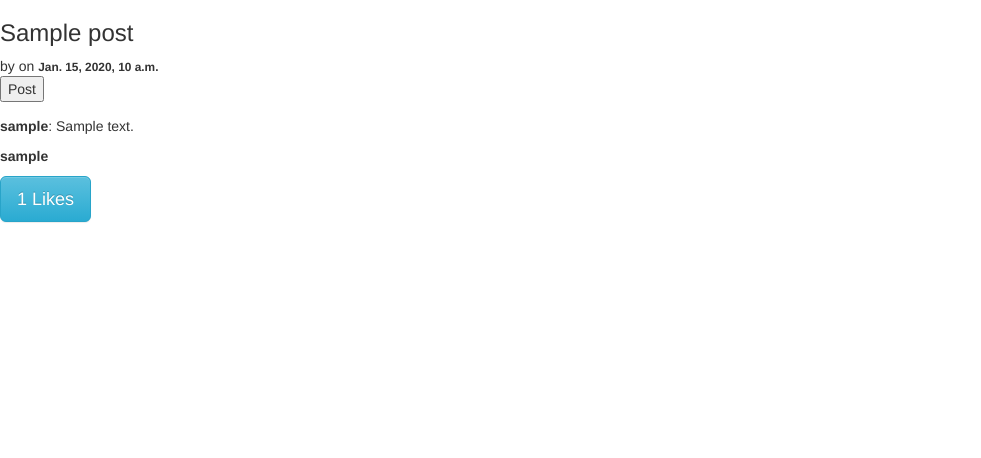
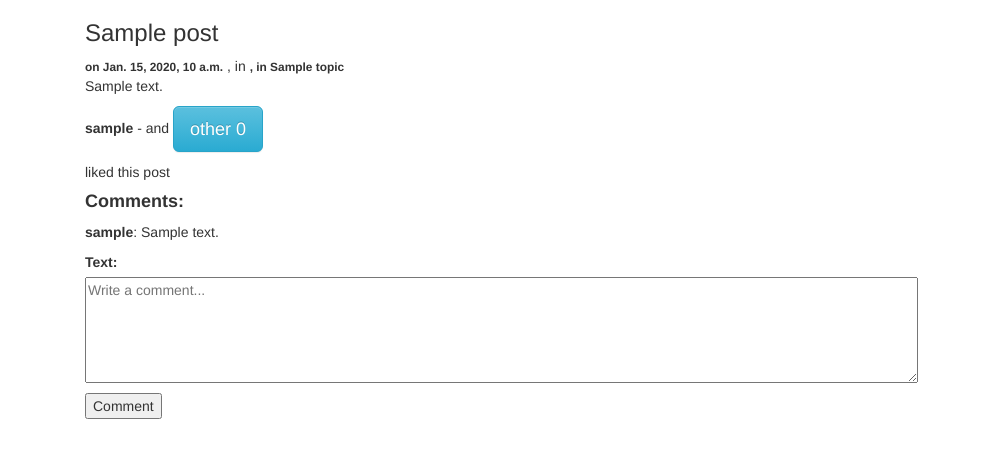
Before and after one commit to awpcourse/Fantastic4, a Django app: page /blog/post/1/ in a window 1280 px wide. Shown: the top 458 px of the page, without its empty margins (0-981 px from the left). Run offline with Django 3.2, Linux system fonts and the light colour scheme; tables that the repository leaves empty hold one stand-in row (values such as "Sample post"); some libraries are stand-ins or nearby versions.

Commit message:
Post details updated

```diff
--- a/MySpace/blog/forms.py
+++ b/MySpace/blog/forms.py
@@ -1,6 +1,6 @@
-from django.forms import Form, CharField, DateTimeField, ImageField, Textarea, PasswordInput
+from django.forms import Form, CharField, TextInput,  DateTimeField, ImageField, Textarea, PasswordInput
 from django.forms import ModelForm
-from blog.models import UserInfo, User
+from blog.models import UserInfo, User, UserPostComment
 from django.contrib.auth.forms import UserCreationForm
 
 class UserCreateFrom(UserCreationForm):
@@ -32,3 +32,20 @@ class RegisterForm(ModelForm):
     class Meta:
         model = UserInfo
         fields = ['first_name', 'last_name', 'birth_date', 'email']
+
+
+class UserPostCommentForm(ModelForm):
+
+
+    def __init__(self, *args, **kwargs):
+        super(UserPostCommentForm, self).__init__(*args, **kwargs)
+        #self.comment = User
+        #self.fields.update(self.comment.fields)
+        self.fields['text'].widget.attrs['placeholder'] = 'Write a comment...'
+        self.fields['text'].widget.attrs['label'] = ''
+        self.fields['text'].widget.attrs['cols'] = 100
+        self.fields['text'].widget.attrs['rows'] =  5
+
+    class Meta:
+        model = UserPostComment
+        fields = ['text']
--- a/MySpace/blog/templates/post_details.html
+++ b/MySpace/blog/templates/post_details.html
@@ -1,23 +1,19 @@
 {% extends 'layout.html' %}
 {% block content %}
+<div class="container">
+<div class="col-md-6">
   <div class="user-post">
     <h3>{{ object.title}}</h3>
-    by <b><small>{{ object.author }}</small></b>
-    on <b><small>{{ object.date_added }}</small></b>
+             <b><small>on {{ object.date_added }}</small></b>
+       , in <b><small>, in  {{ object.topic.title }}</small></b>
+  <p>{{object.text}}</p>
   </div>
-  <form method="post">
-    {% csrf_token %}
-    {{ form.as_p }}
-    <input type="submit" value="Post">
-  </form>
-  {% for comment in object.comments.all %}
-      <p><b>{{ comment.author }}</b>: {{ comment.text }}</p>
+ <p>
+    {% for like in likes_list_top3 %}
+      <b>{{ like.author }}</b> -
   {% endfor %}
-    {% for like in likes_list_top3 %}
-      <p><b>{{ like.author }}</b></p>
-  {% endfor %}
-
-<button type="button" class="btn btn-info btn-lg" data-toggle="modal" data-target="#myModal">{{ likes_count}} Likes</button>
+ and
+<button type="button" class="btn btn-info btn-lg" data-toggle="modal" data-target="#myModal"> other {{ likes_count}} </button>
 
 <!-- Modal -->
 <div id="myModal" class="modal fade" role="dialog">
@@ -40,5 +36,18 @@
     </div>
 
   </div>
+</div> liked this post</p>
+<h4> <b>Comments: </b></h4>
+ {% for comment in object.comments.all %}
+      <p><b>{{ comment.author }}</b>: {{ comment.text }}</p>
+  {% endfor %}
+
+  <form method="post">
+    {% csrf_token %}
+    {{ form.as_p }}
+    <input type="submit" value="Comment">
+  </form>
+
+{% endblock %}
 </div>
-{% endblock %}
+</div>
--- a/MySpace/blog/views.py
+++ b/MySpace/blog/views.py
@@ -2,7 +2,7 @@ from django.contrib.auth import authenticate, login, logout
 from django.views.generic import CreateView, DetailView
 from django.shortcuts import render, redirect
 from django.core.urlresolvers import reverse_lazy
-from blog.forms import UserLoginForm, RegisterForm
+from blog.forms import UserLoginForm, RegisterForm, UserPostCommentForm
 from blog.models import UserInfo, Post, Likes
 from django.http import HttpResponse
 from django.db.models import Count
@@ -63,32 +63,25 @@ class PostDetailView(DetailView):
 
     model = Post
     template_name = 'post_details.html'
+    form  = UserPostCommentForm()
+
 
     def get_context_data(self, **kwargs):
         context = super(PostDetailView, self).get_context_data(**kwargs)
         post = self.get_object()
-        context1 = Likes.objects.filter(post = post.pk)
-       # context2 = Likes.objects.author(post = post.pk)
-        context['likes_list'] = context1
-        context['likes_list_top3'] = context1[:3]
-        context['likes_count'] = len(context1)
+        context['likes_list'] = Likes.objects.filter(post = post.pk)
+        context['likes_list_top3'] = context['likes_list'][:3]
+        context['likes_count'] = len(context['likes_list']) - len(context['likes_list_top3'])
+        context['form'] = UserPostCommentForm()
         return context
 
+    def post(self, request, *args, **kargs):
+    	form = UserPostCommentForm(request.POST)
+    	obj = self.get_object()
 
-
-'''def post_details(request, pk):
-    post = UserPost.objects.get(pk=pk)
-    if request.method == 'GET':
-        form = UserPostCommentForm()
-        context = {
-            'post': post,
-            'form': form,
-        }
-        return render(request, 'post_details.html', context)
-    elif request.method == 'POST':
-        form = UserPostCommentForm(request.POST)
-        if form.is_valid():
-            text = form.cleaned_data['text']
-            comment = UserPostComment(text=text, post=post, author=request.user)
-            comment.save()
-        return redirect('post_details', pk=pk)'''
+    	if form.is_valid():
+    		comment = form.save(commit=False)
+    		comment.author = request.user
+    		comment.post = obj
+    		comment.save()
+    	return redirect('post_details', pk = obj.pk)
```
